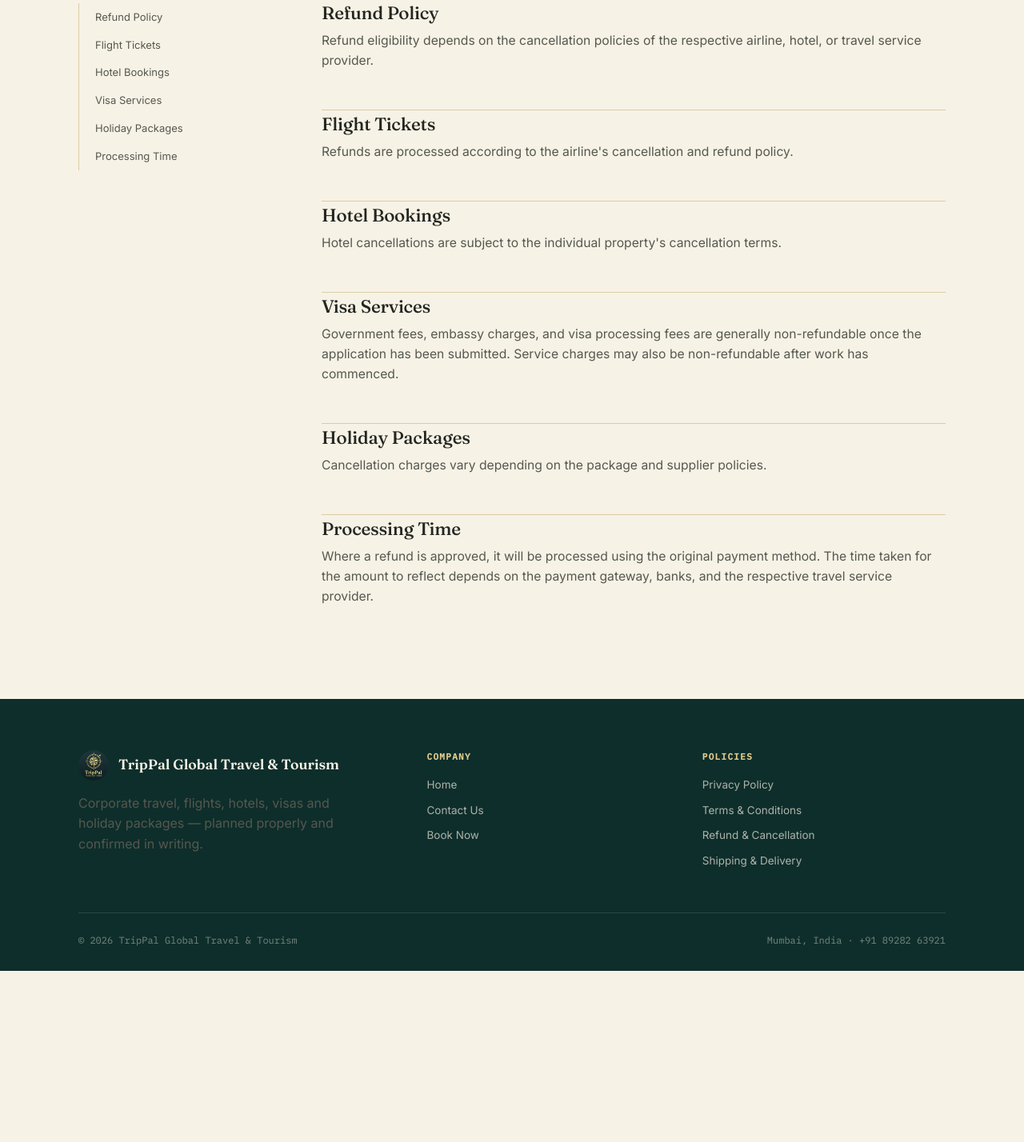
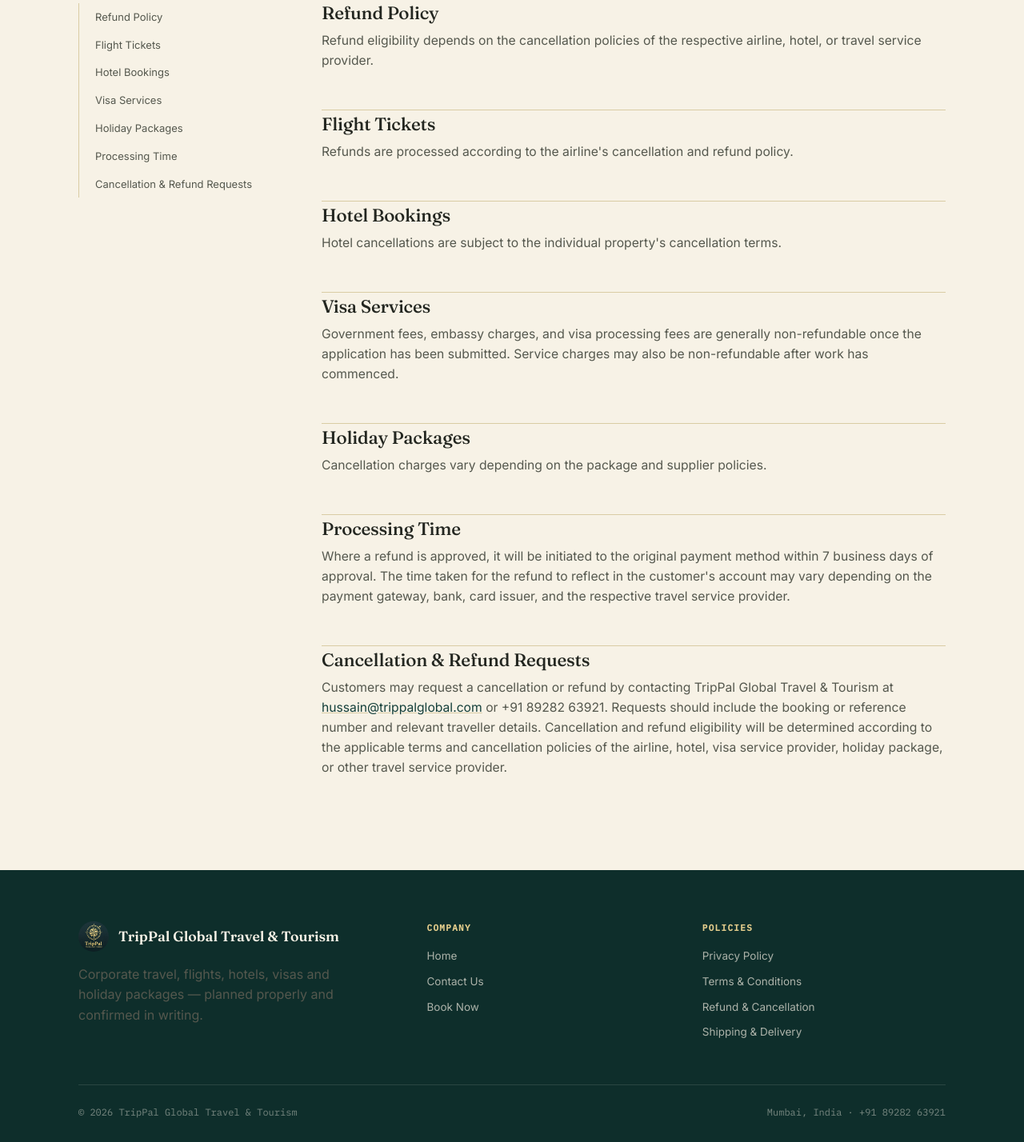
Before and after one commit to trippaltravels25-wq/trippal-website, a Flask app: page /refund-policy in a window 1280 px wide. Shown: the part 364-1792 px from the top of the page at 80% size. Before the commit the page ends 1578 px from the top, so only its background shows below. Run offline with Flask 3, Linux system fonts and the light colour scheme.

Commit message:
Add and edit refund policies

```diff
--- a/templates/refund.html
+++ b/templates/refund.html
@@ -19,6 +19,7 @@
       <a href="#visa">Visa Services</a>
       <a href="#packages">Holiday Packages</a>
       <a href="#processing">Processing Time</a>
+      <a href="#cancellation">Cancellation & Refund Requests</a>
     </nav>
 
     <div class="legal-content">
@@ -38,7 +39,10 @@
       <p>Cancellation charges vary depending on the package and supplier policies.</p>
 
       <h2 id="processing">Processing Time</h2>
-      <p>Where a refund is approved, it will be processed using the original payment method. The time taken for the amount to reflect depends on the payment gateway, banks, and the respective travel service provider.</p>
+      <p>Where a refund is approved, it will be initiated to the original payment method within 7 business days of approval. The time taken for the refund to reflect in the customer's account may vary depending on the payment gateway, bank, card issuer, and the respective travel service provider.</p>
+
+      <h2 id="cancellation">Cancellation & Refund Requests</h2>
+      <p>Customers may request a cancellation or refund by contacting TripPal Global Travel &amp; Tourism at <a href="mailto:hussain@trippalglobal.com">hussain@trippalglobal.com</a> or +91 89282 63921. Requests should include the booking or reference number and relevant traveller details. Cancellation and refund eligibility will be determined according to the applicable terms and cancellation policies of the airline, hotel, visa service provider, holiday package, or other travel service provider.</p>
     </div>
   </div>
 </section>
```
